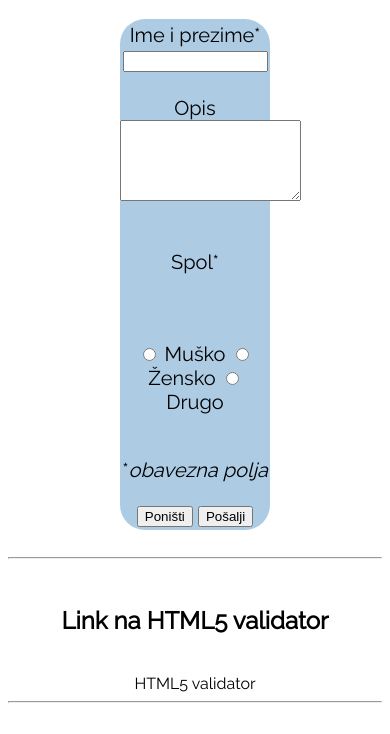
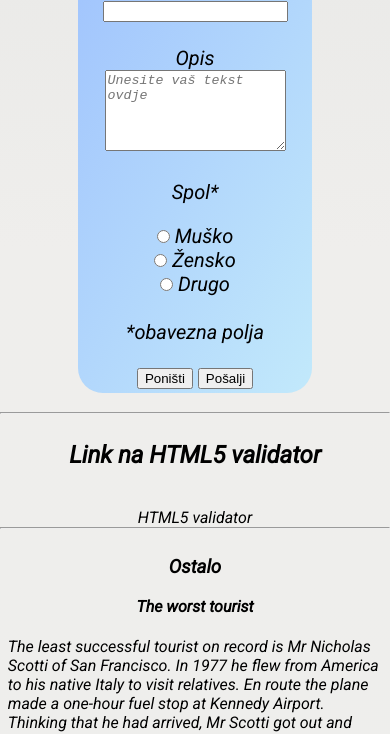
Before and after one commit to pericaArambasic/HTML-form-with-3-inputs, a plain HTML site: page index.html in a window 390 px wide. Shown: the part 117-851 px from the top of the page. Drawn offline with Linux system fonts and the light colour scheme.

Commit message:
Add files via upload
added placeholder text for input.
added media queries (2 sizes) to make form responsive.
added border-box to form.
added gradient backgrounds for form and main.
changed font.
changed pseudo classes for link and back to top button.
removed browser default margins on top and sides

```diff
--- a/index.html
+++ b/index.html
@@ -5,7 +5,7 @@
  <meta charset="UTF-8">
  <meta name="viewport" content="width=device-width, initial-scale=1.0">
  <title>HTML form zadatak</title>
- <link href="https://fonts.googleapis.com/css2?family=Raleway&display=swap" rel="stylesheet">
+ <link href="https://fonts.googleapis.com/css2?family=Roboto:ital@1&display=swap" rel="stylesheet">
  <link rel="stylesheet" href="style.css">
  <link rel="stylesheet" href="https://cdnjs.cloudflare.com/ajax/libs/font-awesome/5.12.0-2/css/all.min.css"
         integrity="sha256-46r060N2LrChLLb5zowXQ72/iKKNiw/lAmygmHExk/o=" crossorigin="anonymous" />
@@ -17,14 +17,14 @@
   <div id="form">
    <form name="basic_form" action="#" method="POST">
     <label for="ime_i_prezime">Ime i prezime*</label><br>
-    <input type="text" name="ime_i_prezime" size="15" maxlength="20" id="ime_i_prezime" required><br><br>
+    <input type="text" name="ime_i_prezime"  id="ime_i_prezime" required><br><br>
     <label for="opis">Opis</label><br>
-    <textarea name="opis" id="opis" cols="20" rows="5"></textarea><br><br>
-    <p>Spol*</p><br><br>
+    <textarea name="opis" id="opis" cols="20" rows="5" placeholder="Unesite vaš tekst ovdje"></textarea><br><br>
+    <p>Spol*</p>
     <input type="radio" name="spol" id="muško" value="muško" required>
-    <label for="muško">Muško</label>
+    <label for="muško">Muško</label><br>
     <input type="radio" name="spol" id="žensko" value="žensko" required>
-    <label for="žensko">Žensko</label>
+    <label for="žensko">Žensko</label><br>
     <input type="radio" name="spol" id="drugo" value="drugo" required>
     <label for="drugo">Drugo</label><br><br>
     <p>*<em>obavezna polja</em></p>
--- a/style.css
+++ b/style.css
@@ -1,10 +1,12 @@
-/* google fonts
-font-family: 'Raleway', sans-serif; */
+* {
+    margin-top: 0;
+    margin-left: 0;
+    margin-right: 0;
 
-
+}
 main {
-    font-family: 'Raleway', sans-serif;
-
+    font-family: 'Roboto', sans-serif;
+    background-image: linear-gradient(to top, #d5d4d0 0%, #d5d4d0 1%, #eeeeec 31%, #efeeec 75%, #e9e9e7 100%);
 }
 
 h1, h2 ,h3, h4 {
@@ -12,15 +14,59 @@ h1, h2 ,h3, h4 {
 }
 
 #form {
-    background-color:  #adcbe3;
+    box-sizing: border-box;
+    width: 20%;
+    background-image: linear-gradient(120deg, #a1c4fd 0%, #c2e9fb 100%);
     border-radius: 25px;
-    width: 40%;
-    padding-top:1%;
+    padding-top:3%;
     padding-bottom: 1%;
     margin-left:auto;
     margin-right: auto;
     text-align: center;
     font-size: 20px;
+}
+
+@media (max-width: 991.98px) {
+    #form {
+    box-sizing: border-box;
+    width: 40%;
+    background-color:  #e4decd;
+    border-radius: 25px;
+    padding-top:3%;
+    padding-bottom: 1%;
+    margin-left:auto;
+    margin-right: auto;
+    text-align: center;
+    font-size: 20px;
+    }
+}
+
+@media (max-width: 767.98px) {
+    #form {
+    box-sizing: border-box;
+    width: 60%;
+    background-color:  #e4decd;
+    border-radius: 25px;
+    padding-top:3%;
+    padding-bottom: 1%;
+    margin-left:auto;
+    margin-right: auto;
+    text-align: center;
+    font-size: 20px;
+    }
+}
+
+::-webkit-input-placeholder {
+   font-style: italic;
+}
+:-moz-placeholder {
+   font-style: italic;
+}
+::-moz-placeholder {
+   font-style: italic;
+}
+:-ms-input-placeholder {
+   font-style: italic;
 }
 
 a {
@@ -36,7 +82,7 @@ a:active {
     color: black;
 }
 
-a:hover {
+#validator a:hover {
     color: blue;
     font-size: 20px;
 }
@@ -46,9 +92,22 @@ a:hover {
 }
 
 footer {
-    text-align: center;
+    text-align: right;
 }
 
 #gumb {
     text-align: center;
 }
+
+#gumb a:hover {
+    color:blue;
+}
+
+#ostalo {
+    padding-left: 2%;
+    padding-right: 2%;
+}
+
+#ostalo a:hover {
+    color: blue;
+}
```
